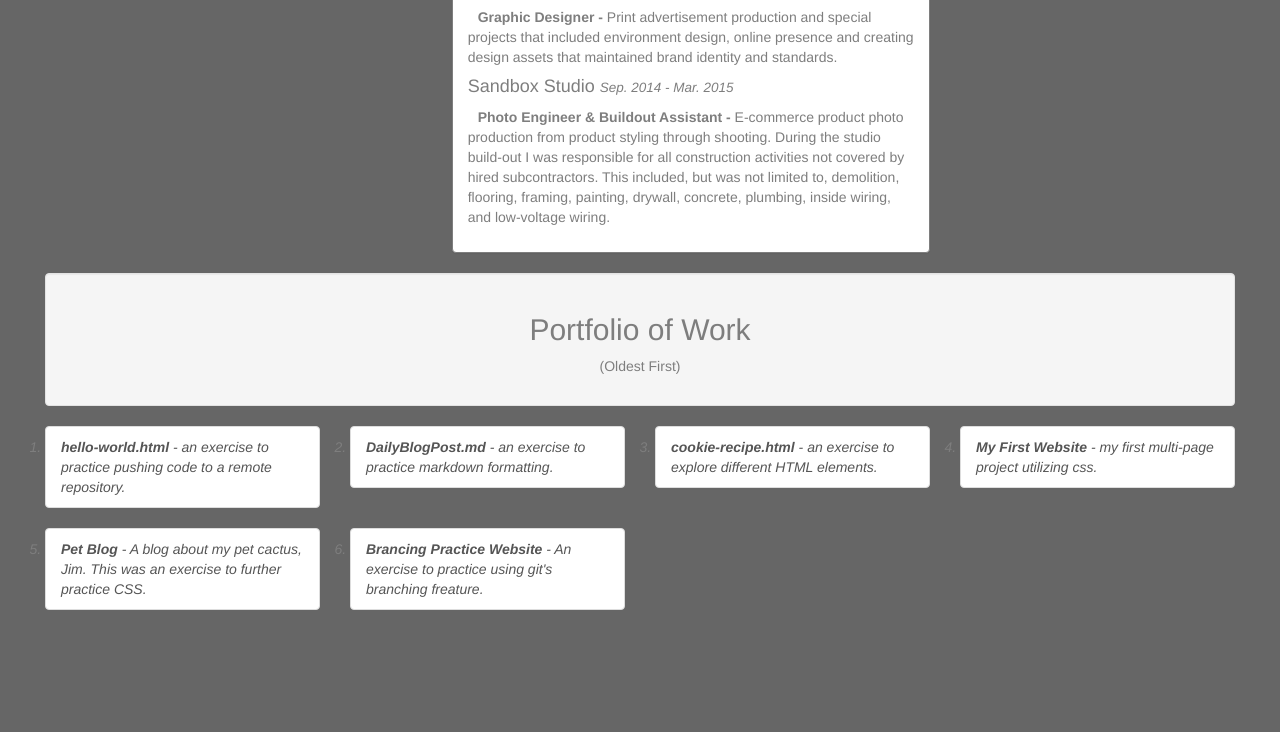
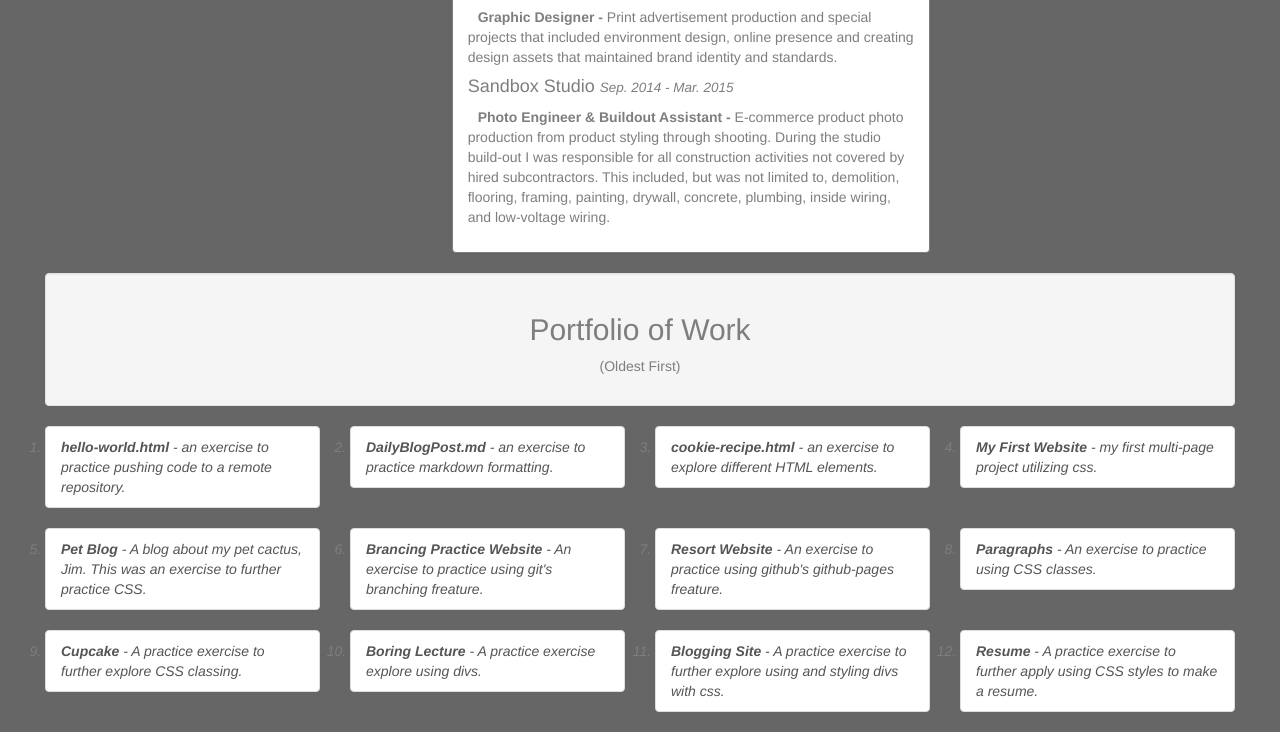
Before and after one commit to timklaus/portfolio, a plain HTML site: page index.html in a window 1280 px wide. Shown: the part 893-1625 px from the top of the page. Before the commit the page ends 1523 px from the top, so only its background shows below. Drawn offline with Linux system fonts and the light colour scheme.

Commit message:
Add portfolio items up to item number 12

```diff
--- a/index.html
+++ b/index.html
@@ -112,6 +112,28 @@
             <div class="col-sm-3">
               <li><a href="https://github.com/timklaus/branching-practice-website" class="list-group-item"><span class="bolder">Brancing Practice Website </span>- An exercise to practice using git's branching freature.</a></li>
             </div>
+            <div class="col-sm-3">
+              <li><a href="https://github.com/timklaus/resort-website" class="list-group-item"><span class="bolder">Resort Website </span>- An exercise to practice using github's github-pages freature.</a></li>
+            </div>
+            <div class="col-sm-3">
+              <li><a href="https://github.com/timklaus/paragraphs" class="list-group-item"><span class="bolder">Paragraphs </span>- An exercise to practice using CSS classes.</a></li>
+            </div>
+          </div>
+          <div class="portfoliospacer">
+          </div>
+          <div class="row">
+            <div class="col-sm-3">
+              <li><a href="https://github.com/timklaus/cupcake" class="list-group-item"><span class="bolder">Cupcake </span>- A practice exercise to further explore CSS classing.</a></li>
+            </div>
+            <div class="col-sm-3">
+              <li><a href="https://github.com/timklaus/boring-lecture" class="list-group-item"><span class="bolder">Boring Lecture </span>- A practice exercise explore using divs.</a></li>
+            </div>
+            <div class="col-sm-3">
+              <li><a href="https://github.com/timklaus/blogging-site" class="list-group-item"><span class="bolder">Blogging Site </span>- A practice exercise to further explore using and styling divs with css.</a></li>
+            </div>
+            <div class="col-sm-3">
+              <li><a href="https://github.com/timklaus/resume" class="list-group-item"><span class="bolder">Resume </span>- A practice exercise to further apply using CSS styles to make a resume.</a></li>
+            </div>
           </div>
         </ol>
     </div>
```
